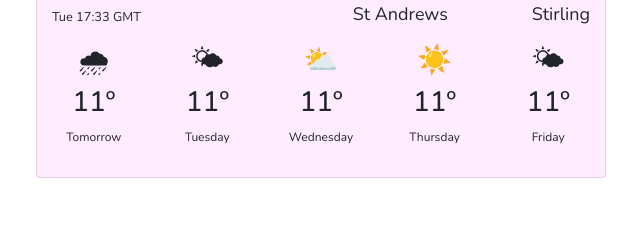
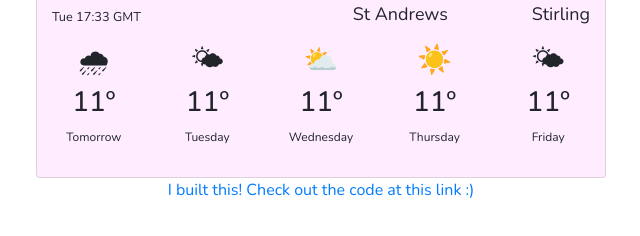
Before and after one commit to maekelly/Weather-App, a plain HTML site: page index.html in a window 1280 px wide. Shown: the part 138-374 px from the top of the page, without its empty margins (319-959 px from the left). Drawn offline with nearby package versions, Linux system fonts and the light colour scheme; no server answers.

Commit message:
Added link to GitHub source

```diff
--- a/index.html
+++ b/index.html
@@ -85,6 +85,11 @@
           </div>
         </div>
       </div>
+      <footer>
+        <a href="https://github.com/maekelly/Weather-App"
+          >I built this! Check out the code at this link :)</a
+        >
+      </footer>
     </div>
     <script src="script.js"></script>
   </body>
--- a/styles.css
+++ b/styles.css
@@ -12,6 +12,10 @@ h5 {
 
 input {
   vertical-align: top;
+}
+
+footer {
+  text-align: center;
 }
 .card,
 .searchglass {
```
